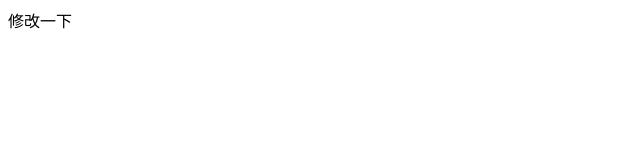
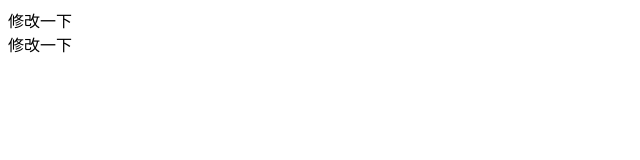
Before and after one commit to 2453164592/-project_01, a plain HTML site: page index.html in a window 1280 px wide. Shown: the full height of the page, 0-640 px from the left. Drawn offline with Linux system fonts and the light colour scheme.

Commit message:
“第三次修改”

```diff
--- a/index.html
+++ b/index.html
@@ -10,6 +10,7 @@
 
 <body>
     <div>修改一下</div>
+    <div>修改一下</div>
 </body>
 
 </html>
```
